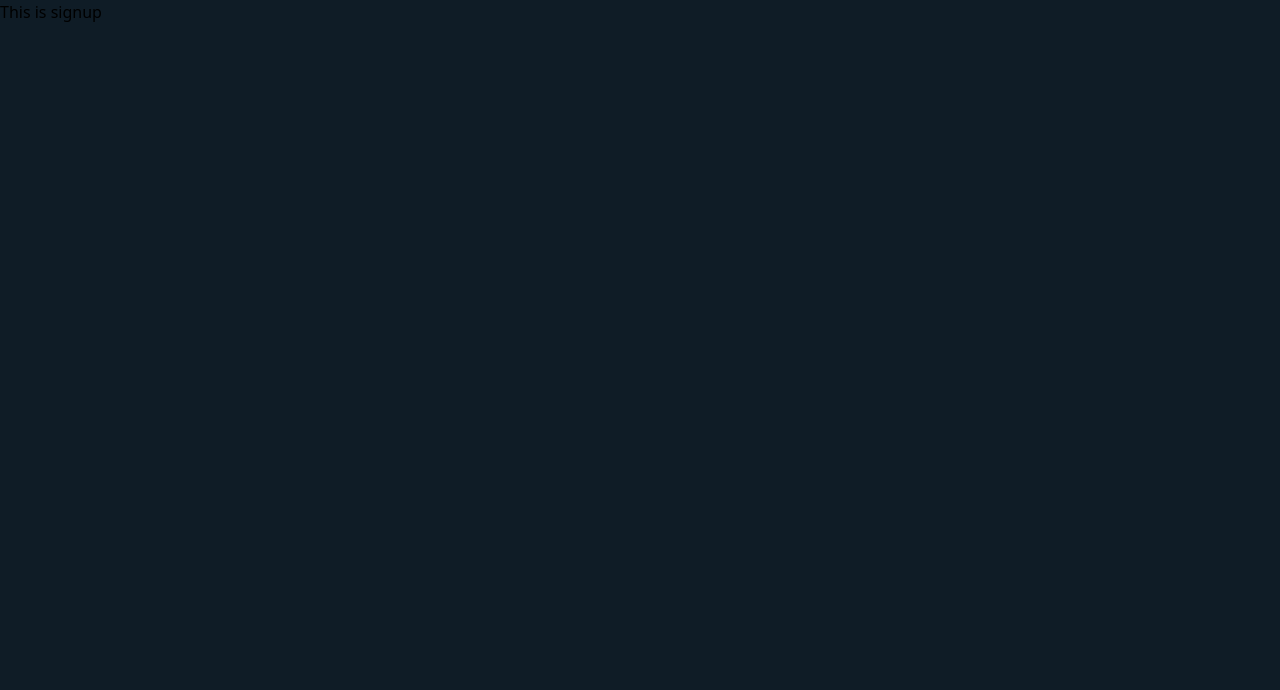
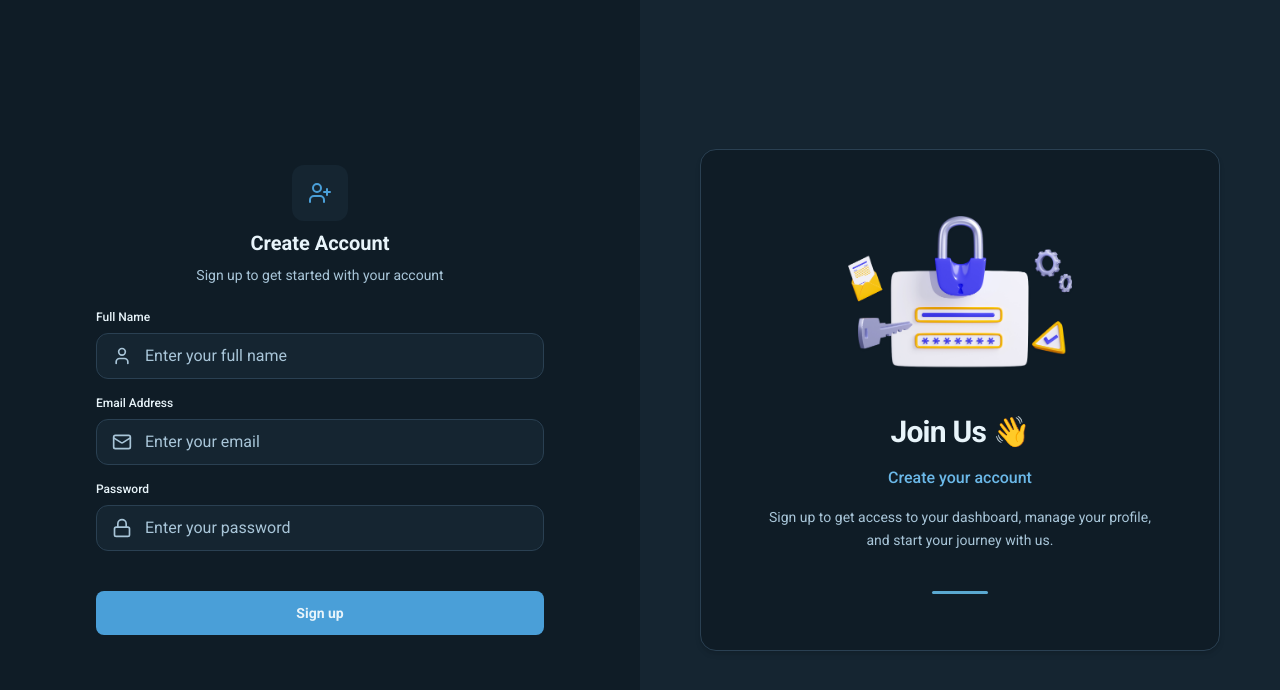
Before and after one commit to TheHiddenLoop/quickgpt-chat, a React (Vite) app in the folder frontend/: page /signup in a window 1280 px wide. Shown: the top 690 px of the page. Built offline with nearby package versions, Linux system fonts and the light colour scheme.

Commit message:
auth page ready

```diff
--- a/frontend/index.html
+++ b/frontend/index.html
@@ -3,6 +3,7 @@
   <head>
     <meta charset="UTF-8" />
     <link rel="icon" type="image/svg+xml" href="/logo.png" />
+
     <meta name="viewport" content="width=device-width, initial-scale=1.0" />
     <title>frontend</title>
   </head>
--- a/frontend/package.json
+++ b/frontend/package.json
@@ -10,6 +10,7 @@
     "preview": "vite preview"
   },
   "dependencies": {
+    "lucide-react": "^0.561.0",
     "react": "^19.2.0",
     "react-dom": "^19.2.0",
     "react-router": "^7.10.1"
--- a/frontend/src/App.jsx
+++ b/frontend/src/App.jsx
@@ -6,7 +6,7 @@ import Login from './pages/Login'
 
 function App() {
   return (
-    <div className='min-h-screen bg-bgPrimary'>
+    <div className='min-h-screen bg-bgPrimary font-robot'>
       <Routes>
         <Route path='/' element={<Home />}/>
         <Route path='/login' element={<Login />}/>
--- /dev/null
+++ b/frontend/src/components/Ui/Button.jsx
@@ -0,0 +1,34 @@
+import React from "react";
+
+function Button({
+  text,
+  onClick,
+  disabled = false,
+  type,
+  className = "",
+}) {
+  return (
+    <button
+      type={type}
+      onClick={onClick}
+      disabled={disabled}
+      className={`
+        font-semibold
+        py-3
+        rounded-lg
+        transition-skin
+        focus:outline-none
+        transform
+        hover:scale-[1.02]
+        active:scale-[0.98]
+        text-sm
+        ${disabled ? "opacity-60 cursor-not-allowed" : ""}
+        ${className}
+      `}
+    >
+      {text}
+    </button>
+  );
+}
+
+export default Button;
--- /dev/null
+++ b/frontend/src/components/Ui/Input.jsx
@@ -0,0 +1,20 @@
+const InputField = ({ name, value, onChange, icon: Icon, placeholder, type = "text", className = "", active=false }) => (
+  <div className={`relative mb-4 ${className}`}>
+    {Icon && (
+      <div className="absolute inset-y-0 left-0 pl-4 flex items-center pointer-events-none z-10">
+        <Icon className="h-5 w-5 text-textSecondary" />
+      </div>
+    )}
+    <input
+      type={type}
+      name={name}
+      value={value}
+      onChange={onChange}
+      readOnly={active}
+      placeholder={placeholder}
+      className="w-full pl-12 pr-4 py-2.5 bg-bgSecondary border border-border rounded-xl focus:ring-2 focus:ring-primary focus:border-primary transition-skin duration-300 text-textPrimary placeholder-textSecondary shadow-skin backdrop-blur-sm"
+    />
+  </div>
+);
+
+export default InputField;
--- a/frontend/src/index.css
+++ b/frontend/src/index.css
@@ -1,3 +1,5 @@
+@import url('https://fonts.googleapis.com/css2?family=Roboto:wght@100;300;400;500;700;900&display=swap');
+
 @tailwind base;
 @tailwind components;
 @tailwind utilities;
--- a/frontend/src/pages/Login.jsx
+++ b/frontend/src/pages/Login.jsx
@@ -1,26 +1,110 @@
 import leftImg from "../assets/loginIllus.png"
 import RightAuthPanel from "../components/RightAuthPanel"
+import { Lock, Mail } from "lucide-react"
+import InputField from "../components/Ui/Input"
+import { useState } from "react"
+import Button from "../components/Ui/Button"
 
 function Login() {
+  const [formData, setFormData] = useState({
+    email: "",
+    password: ""
+  });
+
+  const handleChange = (e) => {
+    const { name, value } = e.target;
+    setFormData((prev) => ({
+      ...prev,
+      [name]: value,
+    }));
+  };
+
+  const handleSubmit = (e) => {
+    e.preventDefault();
+
+    if (!formData.email || !formData.password) {
+      return
+    }
+
+    console.log(formData);
+    setFormData({
+      email: "",
+      password: ""
+    })
+
+  }
+
   return (
-    <div className='min-h-screen bg-bgPrimary'>
-      <div className='grid grid-cols-2'>
-        <form>
+    <div className="min-h-screen bg-bgPrimary">
+      <div className="grid min-h-screen grid-cols-1 lg:grid-cols-2">
 
-        </form>
+        <div className="flex items-center justify-center px-6">
+          <form onSubmit={handleSubmit} className="w-full max-w-md space-y-6">
 
-        <div className='bg-bgSecondary h-screen hidden lg:flex items-center justify-center '>
+            <div className="flex flex-col items-center gap-2 mb-2">
+              <div className="w-14 h-14 rounded-xl bg-bgSecondary flex items-center justify-center">
+                <Mail className="w-6 h-6 text-primary" />
+              </div>
+
+              <h1 className="text-xl font-semibold text-textPrimary">
+                Welcome Back
+              </h1>
+
+              <p className="text-sm text-textSecondary text-center">
+                Login to continue to your account
+              </p>
+            </div>
+
+            <div className="my-1">
+
+              <div className="flex flex-col gap-2">
+                <label className="text-textPrimary font-medium text-xs">
+                  Email Address
+                </label>
+                <InputField
+                  row
+                  placeholder="Enter your email"
+                  icon={Mail}
+                  name="email"
+                  value={formData.email}
+                  onChange={handleChange}
+                />
+              </div>
+
+              <div className="flex flex-col gap-2">
+                <label className="text-textPrimary font-medium text-xs">
+                  Password
+                </label>
+                <InputField
+                  placeholder="Enter your password"
+                  icon={Lock}
+                  name="password"
+                  value={formData.password}
+                  onChange={handleChange}
+                  type="password"
+                />
+              </div>
+
+            </div>
+
+            <Button text="Login" className="w-full bg-primary text-textPrimary hover:bg-secondary" />
+          </form>
+        </div>
+
+
+        <div className="bg-bgSecondary hidden lg:flex items-center justify-center">
           <RightAuthPanel
             image={leftImg}
             title="Welcome Back 👋"
             subtitle="Login to your account"
             description="Access your dashboard, manage your profile, and continue where you left off."
           />
+        </div>
 
-        </div>
       </div>
     </div>
-  )
+  );
 }
 
+
 export default Login
--- a/frontend/src/pages/Signup.jsx
+++ b/frontend/src/pages/Signup.jsx
@@ -1,11 +1,124 @@
-import {Routes, Route} from "react-router";
+import leftImg from "../assets/loginIllus.png"
+import RightAuthPanel from "../components/RightAuthPanel"
+import { Lock, Mail, User, UserPlus } from "lucide-react"
+import InputField from "../components/Ui/Input"
+import { useState } from "react"
+import Button from "../components/Ui/Button"
 
 function Signup() {
+  const [formData, setFormData] = useState({
+    name: "",
+    email: "",
+    password: ""
+  });
+
+  const handleChange = (e) => {
+    const { name, value } = e.target;
+    setFormData((prev) => ({
+      ...prev,
+      [name]: value,
+    }));
+  };
+
+  const handleSubmit = (e) => {
+    e.preventDefault();
+
+    if (!formData.email || !formData.password || !formData.name) return;
+
+    console.log(formData);
+    setFormData({
+      name: "",
+      email: "",
+      password: ""
+    })
+
+  }
+
   return (
-    <div>
-      This is signup
+    <div className="min-h-screen bg-bgPrimary">
+      <div className="grid min-h-screen grid-cols-1 lg:grid-cols-2">
+
+        <div className="flex items-center justify-center px-6">
+          <form onSubmit={handleSubmit} className="w-full max-w-md space-y-6">
+
+            <div className="flex flex-col items-center gap-2 mb-2">
+              <div className="w-14 h-14 rounded-xl bg-bgSecondary flex items-center justify-center">
+                <UserPlus className="w-6 h-6 text-primary" />
+              </div>
+
+              <h1 className="text-xl font-semibold text-textPrimary">
+                Create Account
+              </h1>
+
+              <p className="text-sm text-textSecondary text-center">
+                Sign up to get started with your account
+              </p>
+            </div>
+
+            <div className="my-1">
+              <div className="flex flex-col gap-2">
+                <label className="text-textPrimary font-medium text-xs">
+                  Full Name
+                </label>
+                <InputField
+                  row
+                  placeholder="Enter your full name"
+                  icon={User}
+                  name="name"
+                  value={formData.name}
+                  onChange={handleChange}
+                />
+              </div>
+
+
+              <div className="flex flex-col gap-2">
+                <label className="text-textPrimary font-medium text-xs">
+                  Email Address
+                </label>
+                <InputField
+                  row
+                  placeholder="Enter your email"
+                  icon={Mail}
+                  name="email"
+                  value={formData.email}
+                  onChange={handleChange}
+                />
+              </div>
+
+              <div className="flex flex-col gap-2">
+                <label className="text-textPrimary font-medium text-xs">
+                  Password
+                </label>
+                <InputField
+                  placeholder="Enter your password"
+                  icon={Lock}
+                  name="password"
+                  value={formData.password}
+                  onChange={handleChange}
+                  type="password"
+                />
+              </div>
+            </div>
+
+            <Button text="Sign up" className="w-full bg-primary text-textPrimary hover:bg-secondary" />
+          </form>
+        </div>
+
+
+        <div className="bg-bgSecondary hidden lg:flex items-center justify-center">
+          <RightAuthPanel
+            image={leftImg}
+            title="Join Us 👋"
+            subtitle="Create your account"
+            description="Sign up to get access to your dashboard, manage your profile, and start your journey with us."
+          />
+        </div>
+
+
+      </div>
     </div>
-  )
+  );
 }
 
+
 export default Signup
--- a/frontend/tailwind.config.js
+++ b/frontend/tailwind.config.js
@@ -41,7 +41,7 @@ export default {
         skin: "all",
       },
       fontFamily: {
-        poppins: ['Poppins', 'sans-serif'],
+        robot: ['Roboto', 'sans-serif'],
       },
     },
   },
```
Also changed, not shown: 1 other file (tests, documents, lock files or other folders).
